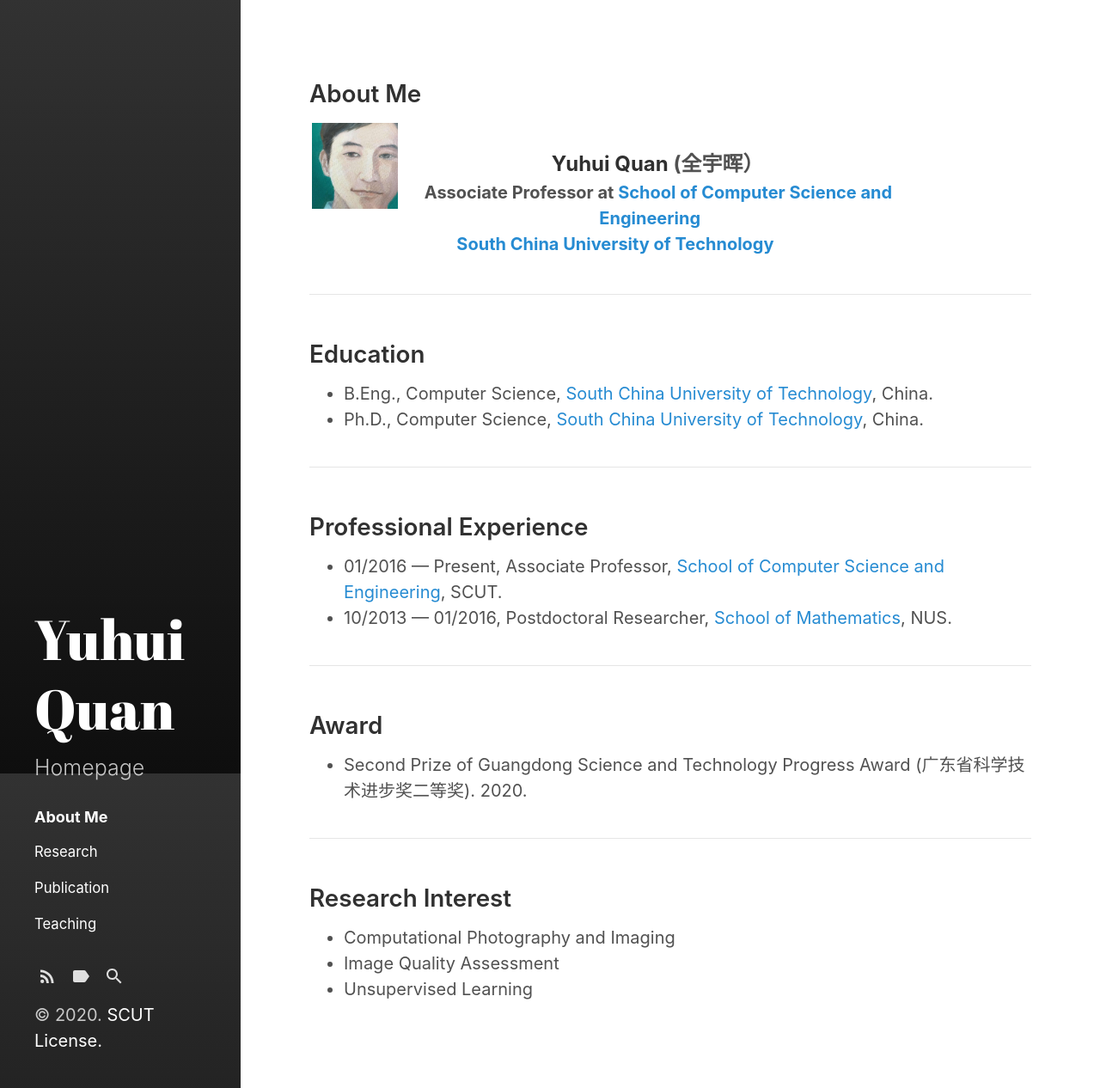
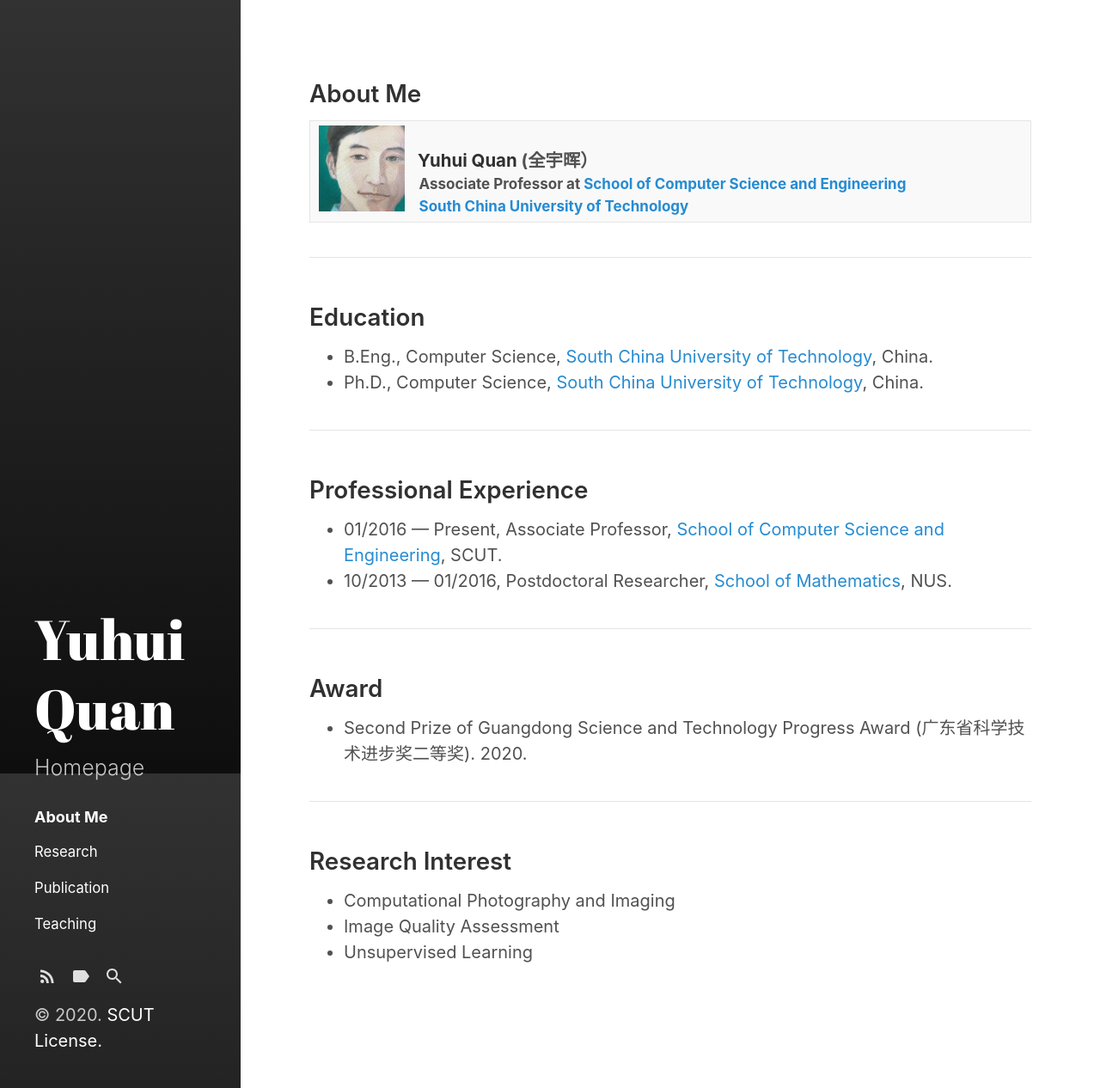
Before and after one commit to Dofboom/Dofboom.github.io, a Jekyll site: the page built from index.html, in a window 1280 px wide and 1266 px high. Shown: the whole window at 86% size. Built offline with Jekyll 4.4.1, drawn with Linux system fonts in a browser that asks for light colours; the list of posts is cut into pages by our own code.

Commit message:
Update _base.scss

```diff
--- a/_sass/hydeout/_base.scss
+++ b/_sass/hydeout/_base.scss
@@ -50,8 +50,28 @@ a {
 
 
 
+table {
+  border: 1px solid $border-color;
+  border-collapse: collapse;
+  font-size: 85%;
+  margin-bottom: 1rem;
+  width: 100%;
+}
 
+td,
+th {
+  border: 1px solid $border-color;
+  padding: 0.25rem 0.5rem;
+}
 
+th {
+  text-align: left;
+}
+
+tbody tr:nth-child(odd) td,
+tbody tr:nth-child(odd) th {
+  background-color: $gray-1;
+}
 
 button,
 input[type='text'],
```
